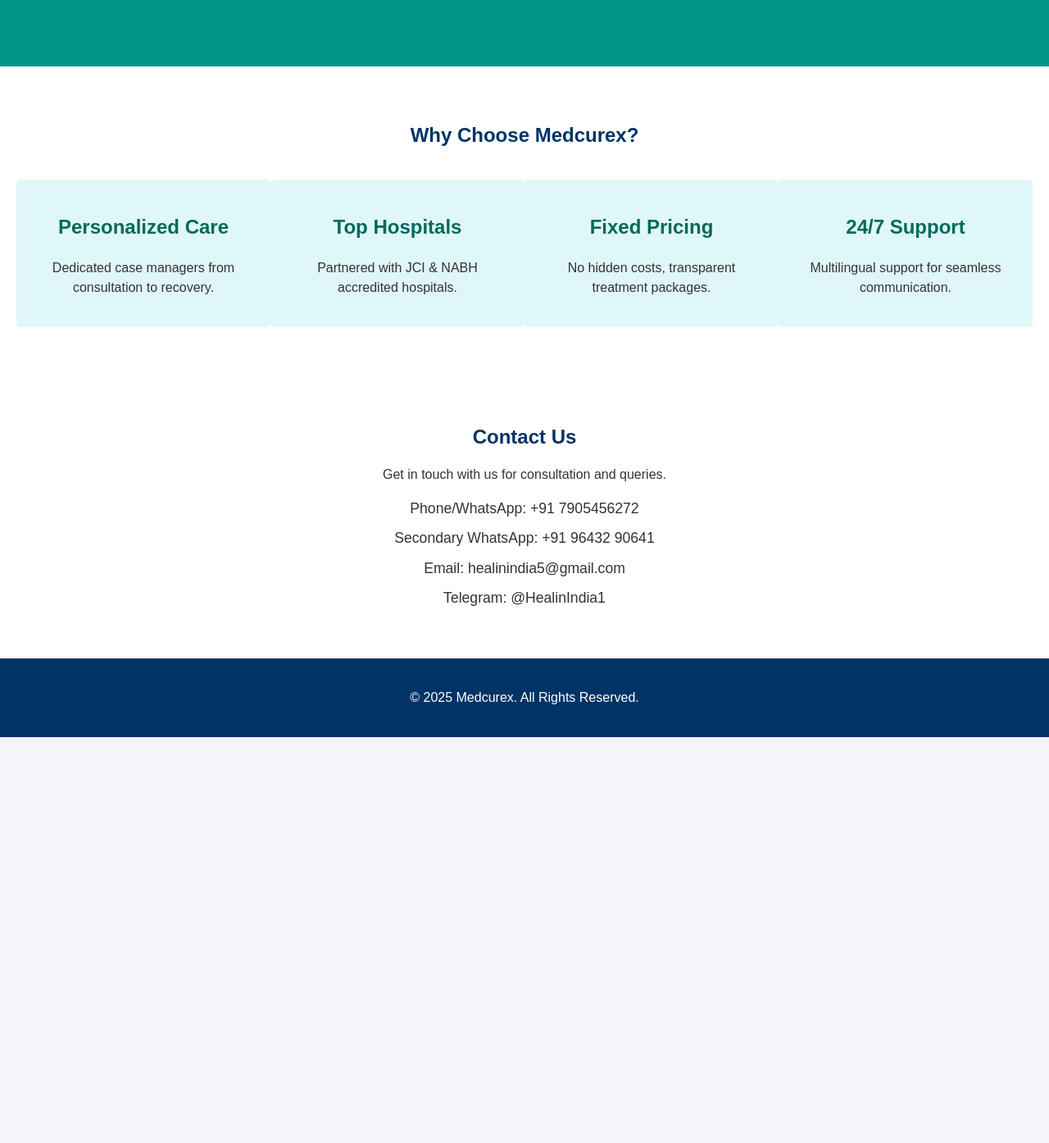
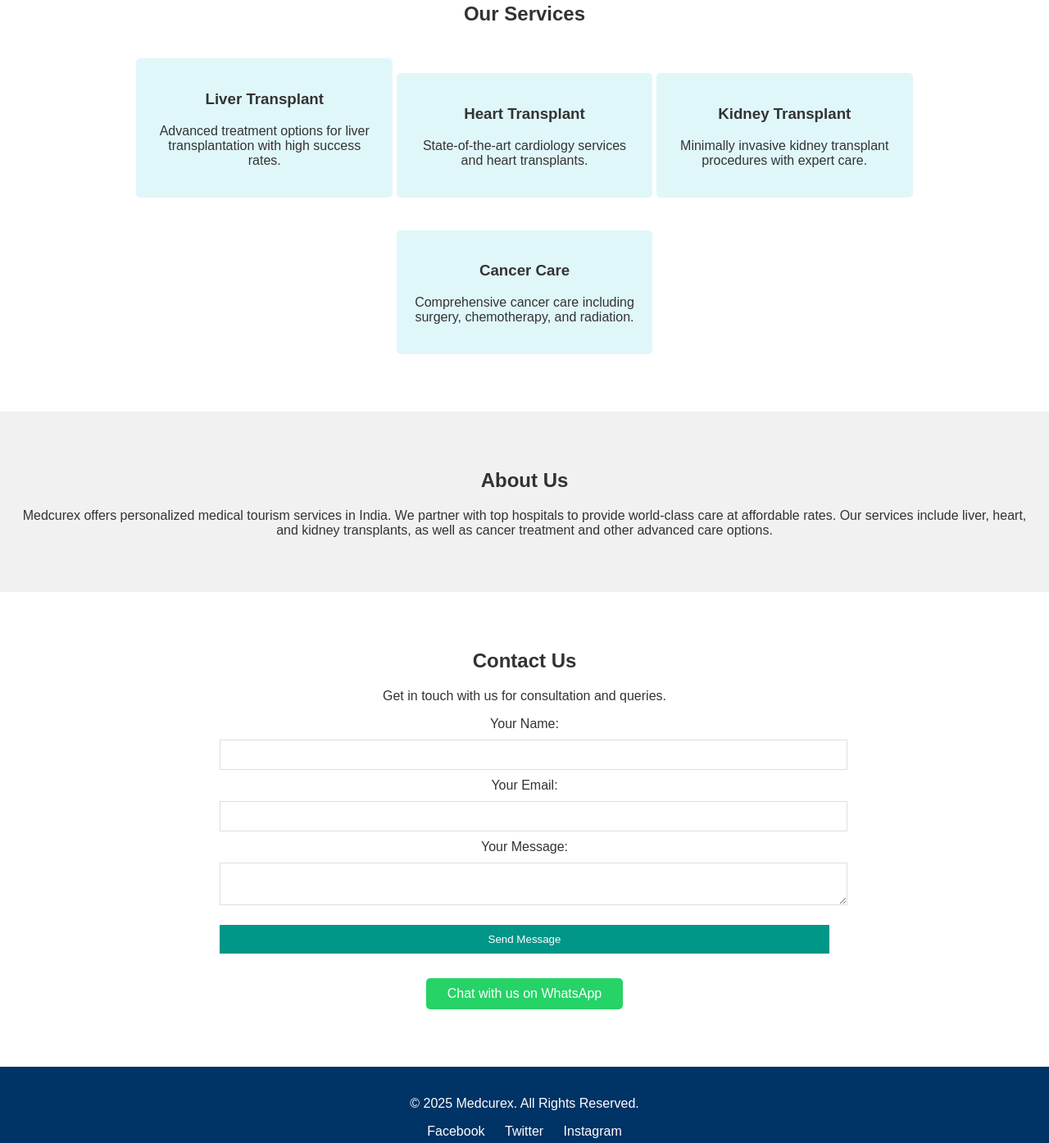
Before and after one commit to healinindia/Healinindia-preview-, a plain HTML site: page index.html in a window 1280 px wide. Shown: the part 506-1900 px from the top of the page at 82% size. Before the commit the page ends 1405 px from the top, so only its background shows below. Drawn offline with Linux system fonts and the light colour scheme.

Commit message:
Add files via upload

```diff
--- a/index.html
+++ b/index.html
@@ -7,9 +7,10 @@
     <link rel="stylesheet" href="styles.css">
 </head>
 <body>
+
     <!-- Navigation Bar -->
     <nav>
-        <div class="menu-icon">
+        <div class="menu-icon" onclick="toggleMenu()">
             <span class="menu-bar"></span>
             <span class="menu-bar"></span>
             <span class="menu-bar"></span>
@@ -33,53 +34,68 @@
         </div>
     </header>
 
-    <!-- Features Section -->
-    <section class="features">
-        <h2>Why Choose Medcurex?</h2>
-        <div class="feature-list">
-            <div class="feature">
-                <h3>Personalized Care</h3>
-                <p>Dedicated case managers from consultation to recovery.</p>
-            </div>
-            <div class="feature">
-                <h3>Top Hospitals</h3>
-                <p>Partnered with JCI & NABH accredited hospitals.</p>
-            </div>
-            <div class="feature">
-                <h3>Fixed Pricing</h3>
-                <p>No hidden costs, transparent treatment packages.</p>
-            </div>
-            <div class="feature">
-                <h3>24/7 Support</h3>
-                <p>Multilingual support for seamless communication.</p>
-            </div>
+    <!-- Services Section -->
+    <section class="services">
+        <h2>Our Services</h2>
+        <div class="service-item">
+            <h3>Liver Transplant</h3>
+            <p>Advanced treatment options for liver transplantation with high success rates.</p>
         </div>
+        <div class="service-item">
+            <h3>Heart Transplant</h3>
+            <p>State-of-the-art cardiology services and heart transplants.</p>
+        </div>
+        <div class="service-item">
+            <h3>Kidney Transplant</h3>
+            <p>Minimally invasive kidney transplant procedures with expert care.</p>
+        </div>
+        <div class="service-item">
+            <h3>Cancer Care</h3>
+            <p>Comprehensive cancer care including surgery, chemotherapy, and radiation.</p>
+        </div>
+    </section>
+
+    <!-- About Us Section -->
+    <section class="about-us">
+        <h2>About Us</h2>
+        <p>Medcurex offers personalized medical tourism services in India. We partner with top hospitals to provide world-class care at affordable rates. Our services include liver, heart, and kidney transplants, as well as cancer treatment and other advanced care options.</p>
     </section>
 
     <!-- Contact Section -->
     <section id="contact" class="contact">
         <h2>Contact Us</h2>
         <p>Get in touch with us for consultation and queries.</p>
-        <div class="contact-info">
-            <p>Phone/WhatsApp: +91 7905456272</p>
-            <p>Secondary WhatsApp: +91 96432 90641</p>
-            <p>Email: healinindia5@gmail.com</p>
-            <p>Telegram: @HealinIndia1</p>
+        <form action="mailto:healinindia5@gmail.com" method="post" enctype="text/plain">
+            <label for="name">Your Name:</label>
+            <input type="text" id="name" name="name" required>
+            <label for="email">Your Email:</label>
+            <input type="email" id="email" name="email" required>
+            <label for="message">Your Message:</label>
+            <textarea id="message" name="message" required></textarea>
+            <input type="submit" value="Send Message">
+        </form>
+        <div class="whatsapp">
+            <a href="https://wa.me/+917905456272" target="_blank">Chat with us on WhatsApp</a>
         </div>
     </section>
 
     <!-- Footer -->
     <footer>
         <p>© 2025 Medcurex. All Rights Reserved.</p>
+        <div class="social-media">
+            <a href="https://facebook.com">Facebook</a>
+            <a href="https://twitter.com">Twitter</a>
+            <a href="https://instagram.com">Instagram</a>
+        </div>
     </footer>
 
     <script>
-        const menuIcon = document.querySelector('.menu-icon');
-        const navList = document.querySelector('.nav-list');
+        // Toggle the menu when clicking on the hamburger icon
+        function toggleMenu() {
+            const navList = document.querySelector('.nav-list');
+            navList.classList.toggle('active');
+        }
+    </script>
 
-        menuIcon.addEventListener('click', () => {
-            navList.classList.toggle('active');
-        });
-    </script>
 </body>
 </html>
--- a/styles.css
+++ b/styles.css
@@ -1,25 +1,52 @@
-
 /* Global Styles */
 body {
     font-family: Arial, sans-serif;
     margin: 0;
     padding: 0;
-    box-sizing: border-box;
     background-color: #f4f4f9;
     color: #333;
 }
 
-h1, h2, h3 {
-    color: #003366;
+/* Navigation Bar */
+nav {
+    background-color: #003366;
+    padding: 10px;
+    position: fixed;
+    top: 0;
+    width: 100%;
+    z-index: 1000;
 }
 
-p {
-    font-size: 1rem;
-    line-height: 1.5;
+.nav-list {
+    list-style: none;
+    margin: 0;
+    padding: 0;
+    display: flex;
+    justify-content: center;
 }
 
-a {
+.nav-list li {
+    margin: 0 15px;
+}
+
+.nav-list li a {
+    color: white;
     text-decoration: none;
+    font-size: 1.2rem;
+}
+
+.menu-icon {
+    display: none;
+    cursor: pointer;
+    flex-direction: column;
+    align-items: center;
+}
+
+.menu-bar {
+    width: 30px;
+    height: 5px;
+    background-color: white;
+    margin: 5px;
 }
 
 /* Hero Section */
@@ -30,11 +57,11 @@
     padding: 100px 20px;
 }
 
-.hero-content h1 {
+.hero h1 {
     font-size: 3rem;
 }
 
-.hero-content p {
+.hero p {
     font-size: 1.5rem;
     margin: 20px 0;
 }
@@ -49,30 +76,27 @@
     display: inline-block;
 }
 
-/* Features Section */
-.features {
+/* Services Section */
+.services {
     padding: 50px 20px;
     text-align: center;
     background-color: #fff;
 }
 
-.feature-list {
-    display: flex;
-    justify-content: space-around;
-    margin-top: 40px;
-}
-
-.feature {
-    width: 22%;
+.service-item {
     background-color: #e0f7fa;
     padding: 20px;
     border-radius: 5px;
-    text-align: center;
+    margin: 20px 0;
+    width: 22%;
+    display: inline-block;
 }
 
-.feature h3 {
-    color: #00695c;
-    font-size: 1.5rem;
+/* About Us Section */
+.about-us {
+    padding: 50px 20px;
+    background-color: #f1f1f1;
+    text-align: center;
 }
 
 /* Contact Section */
@@ -82,27 +106,35 @@
     text-align: center;
 }
 
-.contact-info p {
-    font-size: 1.1rem;
-    margin: 10px 0;
+.contact form {
+    width: 60%;
+    margin: 0 auto;
 }
 
-/* FAQ Section */
-.faq {
-    padding: 50px 20px;
-    background-color: #f1f1f1;
-    text-align: center;
+.contact input, .contact textarea {
+    width: 100%;
+    padding: 10px;
+    margin: 10px 0;
+    border: 1px solid #ddd;
 }
 
-.faq-item {
-    background-color: #fff;
-    padding: 20px;
-    margin: 10px 0;
-    border-radius: 5px;
+.contact input[type="submit"] {
+    background-color: #009688;
+    color: white;
+    border: none;
+    cursor: pointer;
 }
 
-.faq-item h3 {
-    color: #0288d1;
+.whatsapp a {
+    display: block;
+    margin-top: 20px;
+    background-color: #25D366;
+    color: white;
+    padding: 10px 20px;
+    text-decoration: none;
+    border-radius: 5px;
+    width: 200px;
+    margin: 20px auto;
 }
 
 /* Footer */
@@ -112,3 +144,32 @@
     text-align: center;
     padding: 20px 0;
 }
+
+.social-media a {
+    color: white;
+    text-decoration: none;
+    margin: 0 10px;
+}
+
+.social-media a:hover {
+    text-decoration: underline;
+}
+
+/* Mobile View */
+@media (max-width: 768px) {
+    .nav-list {
+        display: none;
+        flex-direction: column;
+        width: 100%;
+        text-align: left;
+        padding: 10px 0;
+    }
+
+    .menu-icon {
+        display: flex;
+    }
+
+    .nav-list.active {
+        display: block;
+    }
+}
```
